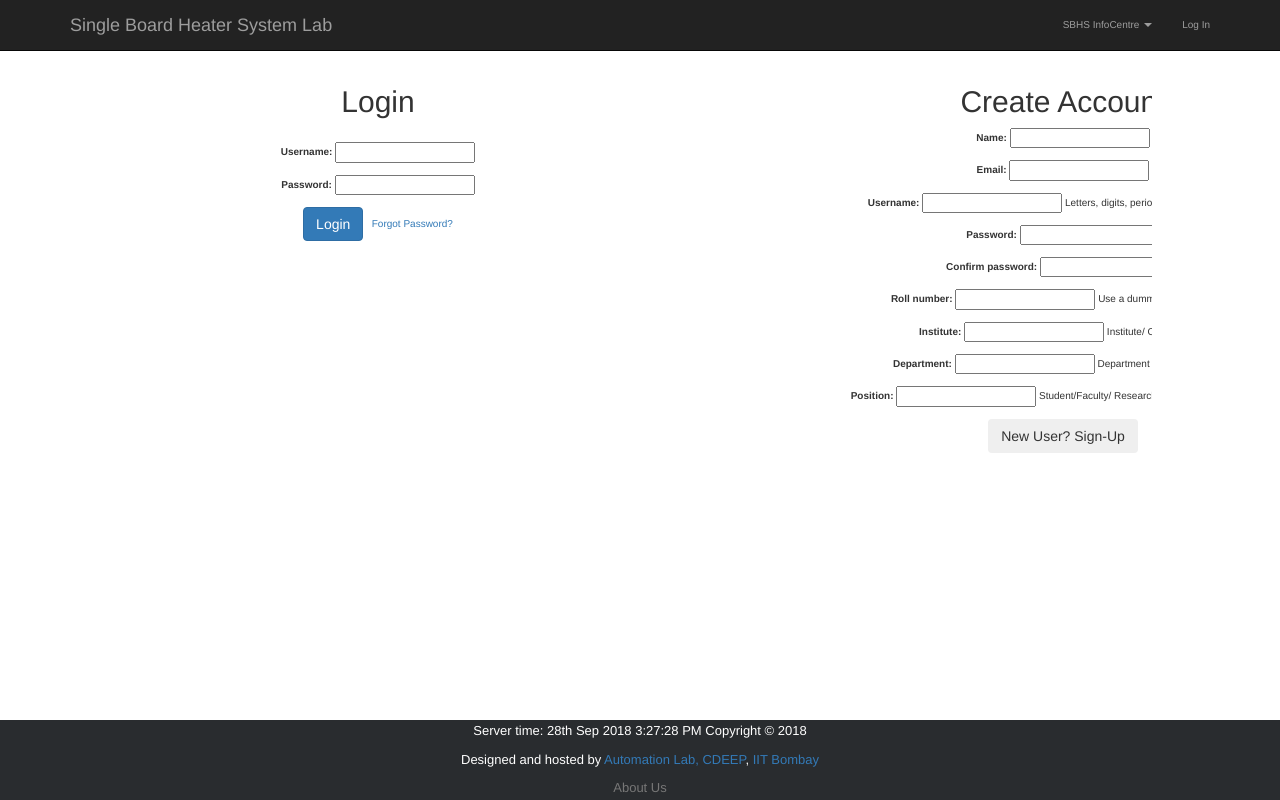
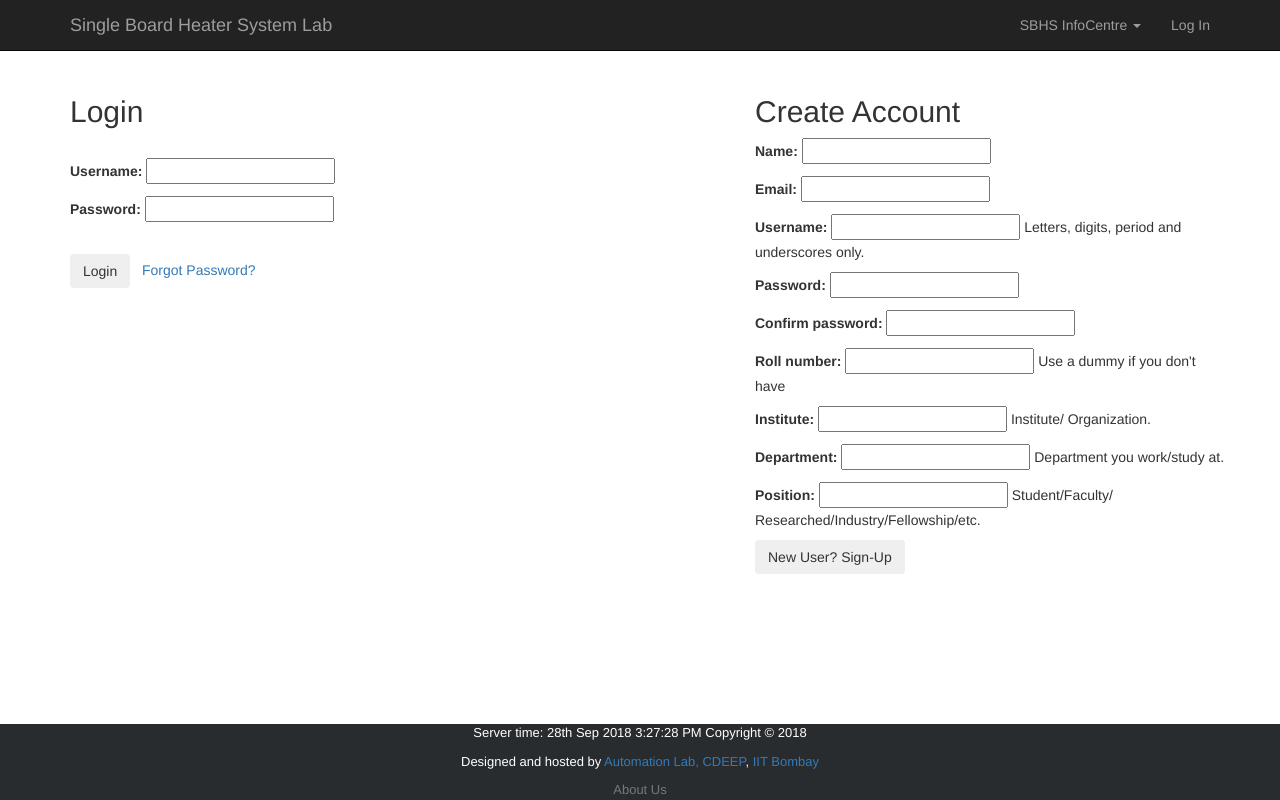
Before and after one commit to maheshgudi/sbhs_server, a Django app: page /account/enter/ in a window 1280 px wide. Run offline with Django 3.2, Linux system fonts and the light colour scheme; some libraries are stand-ins or nearby versions.

Commit message:
fix UI issues in website 	- separate header, body and footer using css ids in base.html to avoid text hiding in header and footer 	- remove unnecessary script tag and div tag from account/home.html 	- use django-crispy-forms to fix design issues in password_change_form, user_registration_form and user_login_form 	- fix UI issues in pages/info.html and pages_index.html

```diff
--- a/sbhs/static/css/base.css
+++ b/sbhs/static/css/base.css
@@ -1,5 +1,6 @@
 .content {
     padding-top: 65px;
+    padding-bottom: 100px;
 }
 .footer{
 	position: fixed;
@@ -12,18 +13,23 @@
 	box-sizing: border-box;
 	width: 100%;
 	font: bold 12px;
-	overflow: auto;
-	clear:both;
-	padding-top: 2px;
-	height: 10%;
+}
+html, body{
+	margin:0;
+	padding:0;
+	height:100%;
 }
 
-html, body{
-	font-size:10px;
-	overflow:auto;
-	height:100%;
-	overflow-x:hidden;
-	text-align:center;
-	width:1024px;
-	margin: 0px auto 0px auto;
+#container{
+	min-height: 100%;
+	position: relative;
 }
+
+#header{
+
+}
+
+#body{
+	padding: 10px;
+	padding-bottom: 60px:
+}
--- a/sbhs/templates/account/account_index.html
+++ b/sbhs/templates/account/account_index.html
@@ -1,5 +1,5 @@
 {% extends "base.html" %}
-
+{% load crispy_forms_tags %}
 {% block content %}
 <div class="container">
     <div class="row">
@@ -8,9 +8,9 @@
             <br>
             <form action="{% url 'account_login' %}" method="POST">
                 {% csrf_token %}
-                {{login_form.as_p}}
-
-                <input type="submit" class="btn btn-primary" value="Login">
+                {{login_form|crispy}}
+                <br>
+                <input type="submit" class="btn btn-inverse" value="Login">
                 &nbsp;&nbsp;<a href="{% url "password_reset" %}">Forgot Password?</a>
             </form>
         </div>
@@ -18,10 +18,8 @@
             <h2>Create Account</h2>
             <form action="{% url 'account_create' %}" method="POST">
                 {% csrf_token %}
-                {{registration_form.as_p}}
-                {% for field in registration_form %}
+                {{registration_form|crispy}}
 
-                {% endfor %}
                 <input type="submit" class="btn btn-inverse" value="New User? Sign-Up">
             </form>
         </div>
--- a/sbhs/templates/account/home.html
+++ b/sbhs/templates/account/home.html
@@ -1,12 +1,8 @@
 {% extends "base.html" %}
-
 {% block content %}
 <div class="container">
     <div class="row">
-        <script type="text/javascript">
-            document.getElementById("home-nav").classList.add("active");
-        </script>
-        <div class="span12">
+        <div>
             <h2>Welcome to Single Board Heater System Lab</h2>
             <br>
             You can:
--- a/sbhs/templates/account/registration/password_change_form.html
+++ b/sbhs/templates/account/registration/password_change_form.html
@@ -1,5 +1,5 @@
 {% extends "base.html" %}
-
+{% load crispy_forms_tags %}
 {% block title %}Change you password{% endblock %}
 
 {% block content %}
@@ -7,7 +7,7 @@
 		<h1>Change you password</h1>
 	    <p>Use the form below to change your password.</p>
 	    <form action="." method="post">
-	        {{ form.as_p }}
+	        {{ form|crispy}}
 	        <p><input type="submit" class = "btn btn-inverse" value="Change"></p>
 	        {% csrf_token %}
 	    </form>
--- a/sbhs/templates/base.html
+++ b/sbhs/templates/base.html
@@ -20,7 +20,9 @@
 	{% endblock %}
 </head>
 <body>
+	<div id = "header">
 		{% block nav %}
+
 			<nav class="navbar navbar-fixed-top navbar-inverse">
 				<div class="container">
 
@@ -68,6 +70,10 @@
 				</div><!-- /.container -->
 			</nav><!-- /.navbar -->
 		{% endblock %}
+	</div>
+
+	<div id = "body">
+		<div class="content">
 
 			{% if messages %}
 			<div class = "container">
@@ -79,14 +85,17 @@
 				{% endfor %}
 			</div>
 			{% endif %}
-	<div class="content">
+
 			{% block content %}
 			{% endblock %}
+
+		</div>
 	</div>
 
-	<div class="footer">
+
+	<div class="footer" id = "footer">
 		{% block footer %}
-		<div class="footer-left">
+		<div class="footer-left text-center">
 				<p>Server time: <span id="timer">{% now "jS M Y h:i:s A" %}</span>
 				<span>Copyright &copy; {% now "Y" %}</span></p>
 		</div>
@@ -127,5 +136,8 @@
 
 		{% endblock %}
 		</div>
+	</div>
+
+
 </body>
 </html>
--- a/sbhs/templates/pages/info.html
+++ b/sbhs/templates/pages/info.html
@@ -4,9 +4,6 @@
 {% block content %}
 <div class="container">
     <div class="row">
-        {% if user.is_authenticated %}
-        {#{% include 'account/sub_nav.html' %}#}
-        {% endif %}
         <div class="span12">
             <div class="page-header">
                 <h1>Welcome to Single Board Heater System Lab!</h1>
```
Also changed, not shown: sbhs/templates/pages/pages_index.html (+5 -5 lines). Lines whose indentation alone changed are shown as unchanged.
